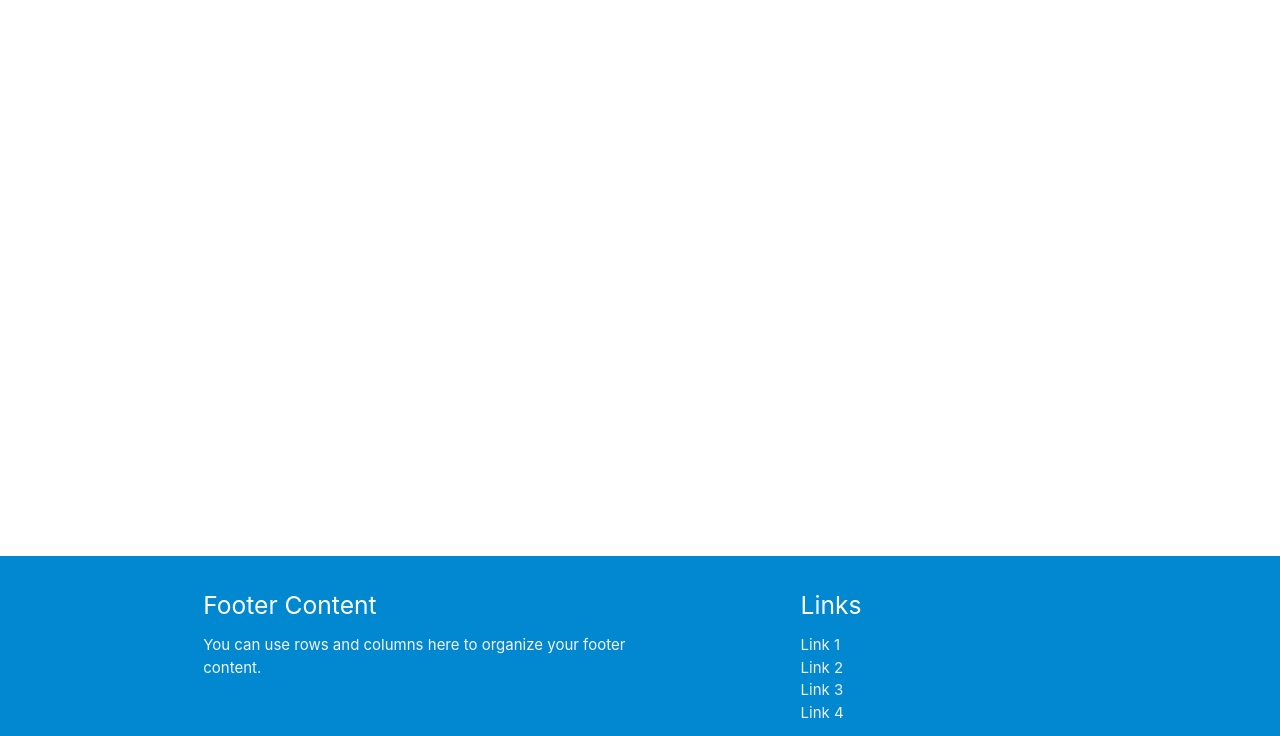
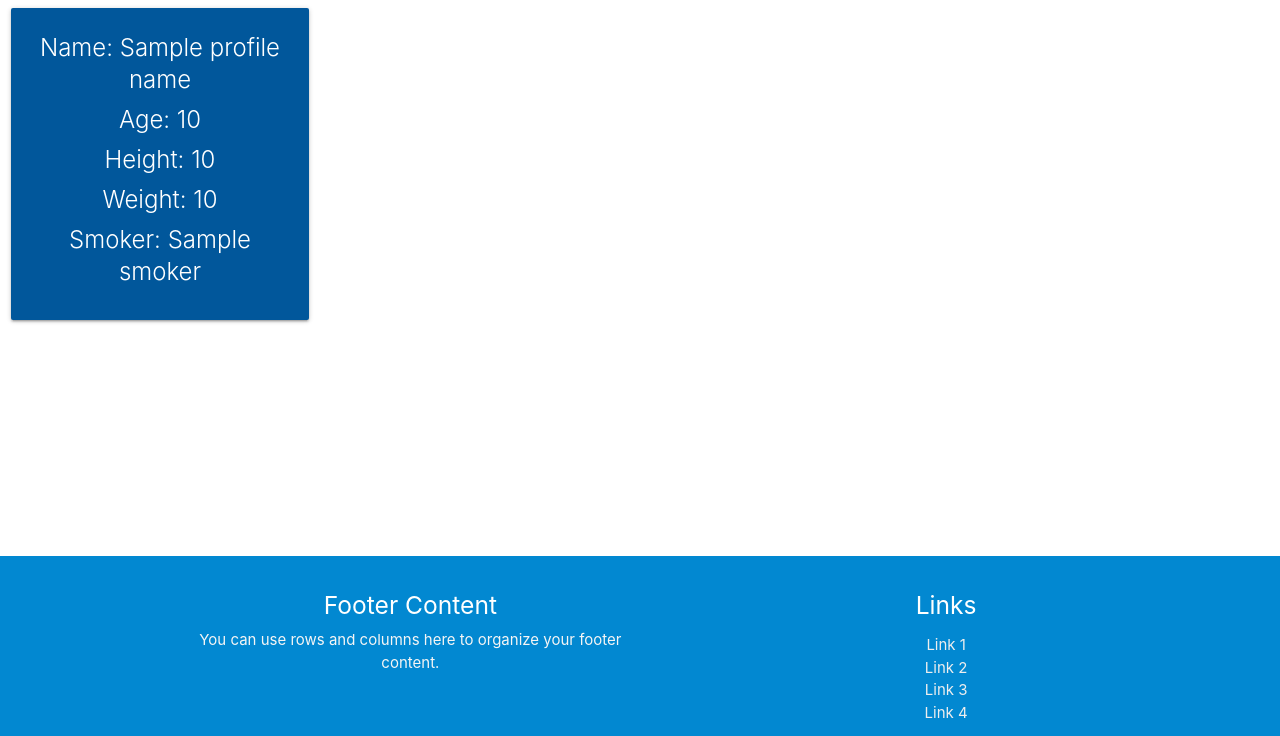
Before and after one commit to Mattjones444/Up-Health, a Flask app: page /my_profile/1 in a window 1280 px wide. Shown: the part 64-800 px from the top of the page. Run offline with Flask 3, Linux system fonts and the light colour scheme; the visitor is signed in with stand-in values (Sample User, id 1); a database or web service that is not in the repository returns one stand-in record (values such as "Sample title"); some libraries are stand-ins or nearby versions.

Commit message:
My Profile page pulling from db

```diff
--- a/app.py
+++ b/app.py
@@ -92,7 +92,8 @@ def add_profile():
             "age": str(request.form['age']),
             "height": str(request.form['height']),
             "weight": int(request.form['weight']),
-            "smoker": smoker
+            "smoker": smoker,
+            "username": session['user']
         }
         mongo.db.profile_name.insert_one(profile)
         return redirect(url_for("dashboard"))
@@ -108,9 +109,8 @@ def dashboard():
 def my_profile(username):
     username = mongo.db.users.find_one(
         {"username": session["user"]})["username"]
-
-
-    return render_template("my_profile.html")
+    users_profile = mongo.db.profile_name.find_one({'username': session['user']})
+    return render_template("my_profile.html", users_profile=users_profile)
 
 
 if __name__ == "__main__":
--- a/templates/my_profile.html
+++ b/templates/my_profile.html
@@ -12,6 +12,15 @@
         </ul>
     </div>
 </nav>
+<div class="row">
+    <div class="col s12 m3">
+      <div class="card light-blue darken-4 text-shadow center-align">
+        <div class="card-content white-text">
+          <span class="card-title">Name: {{ users_profile.profile_name}}</span>
+          <span class="card-title"> Age: {{ users_profile.age}}</span>
+          <span class="card-title"> Height: {{ users_profile.height}}</span>
+          <span class="card-title"> Weight: {{ users_profile.weight}}</span>
+          <span class="card-title"> Smoker: {{ users_profile.smoker}}</span>
 
 
 
```
